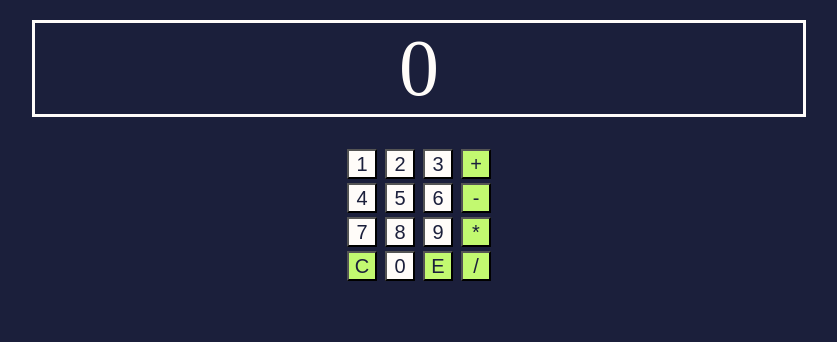
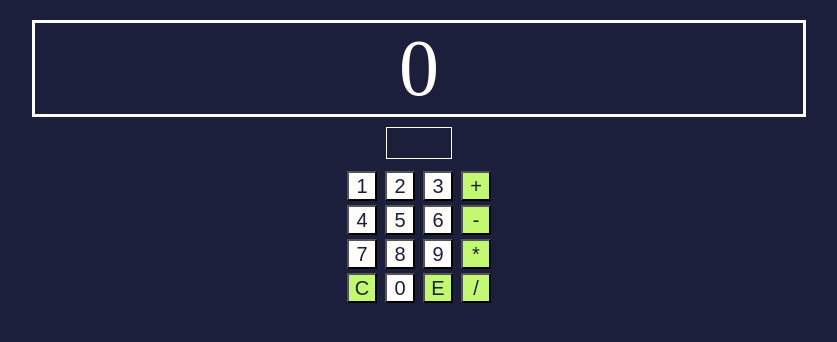
Before and after one commit to YuyaAbo/training, a plain HTML site: page index.html in a window 1280 px wide. Shown: the whole page, without its empty margins (221-1058 px from the left). Drawn offline with Linux system fonts and the light colour scheme.

Commit message:
modify: 四則演算の記号表示用の要素に枠をつけた

```diff
--- a/css/style.css
+++ b/css/style.css
@@ -24,10 +24,15 @@ body {
 }
 
 #type {
+	width: 5%;
 	height: 30px;
-	font-size: 20px;
+	font-size: 30px;
+	font-weight: bold;
 	color: #fffcf9;
-	margin: 0;
+	margin: 0 auto;
+	margin-top: 10px;
+	margin-bottom: 10px;
+	border: 1px solid;
 }
 
 .numBtn {
```
